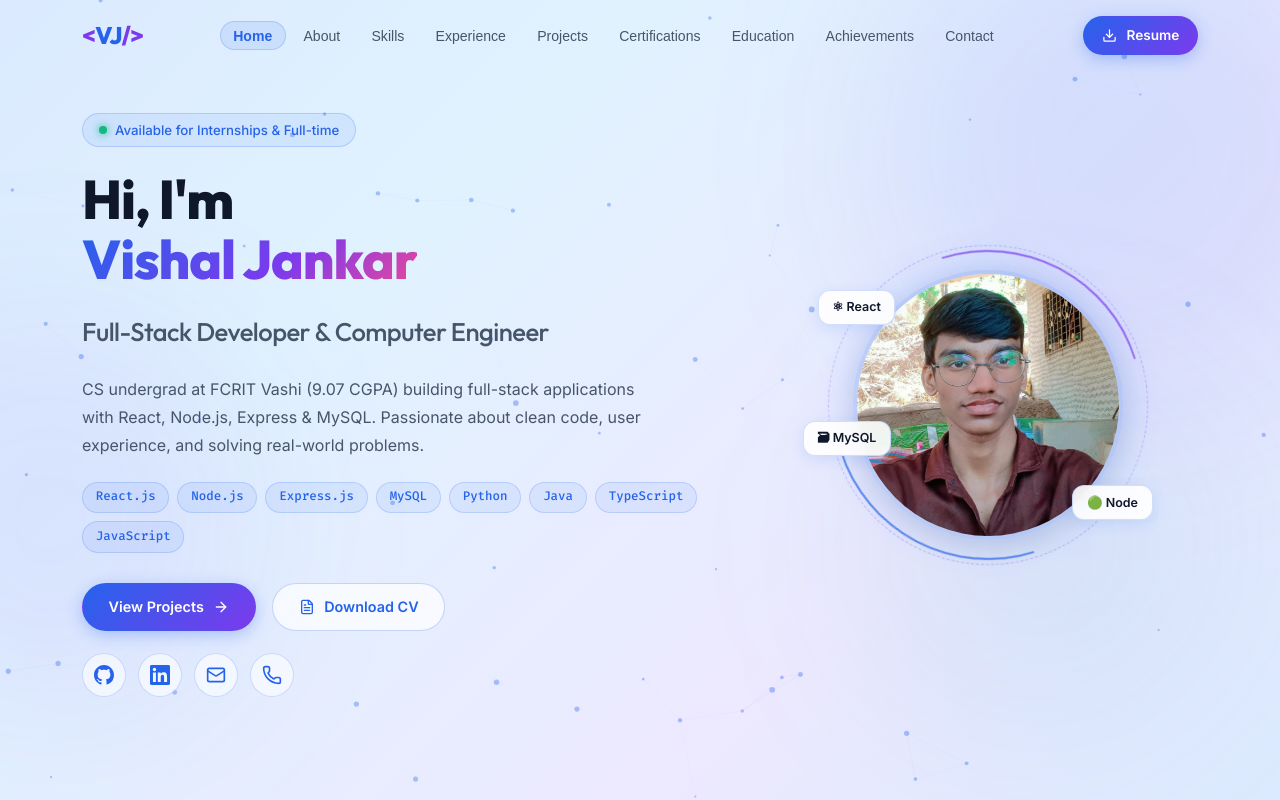
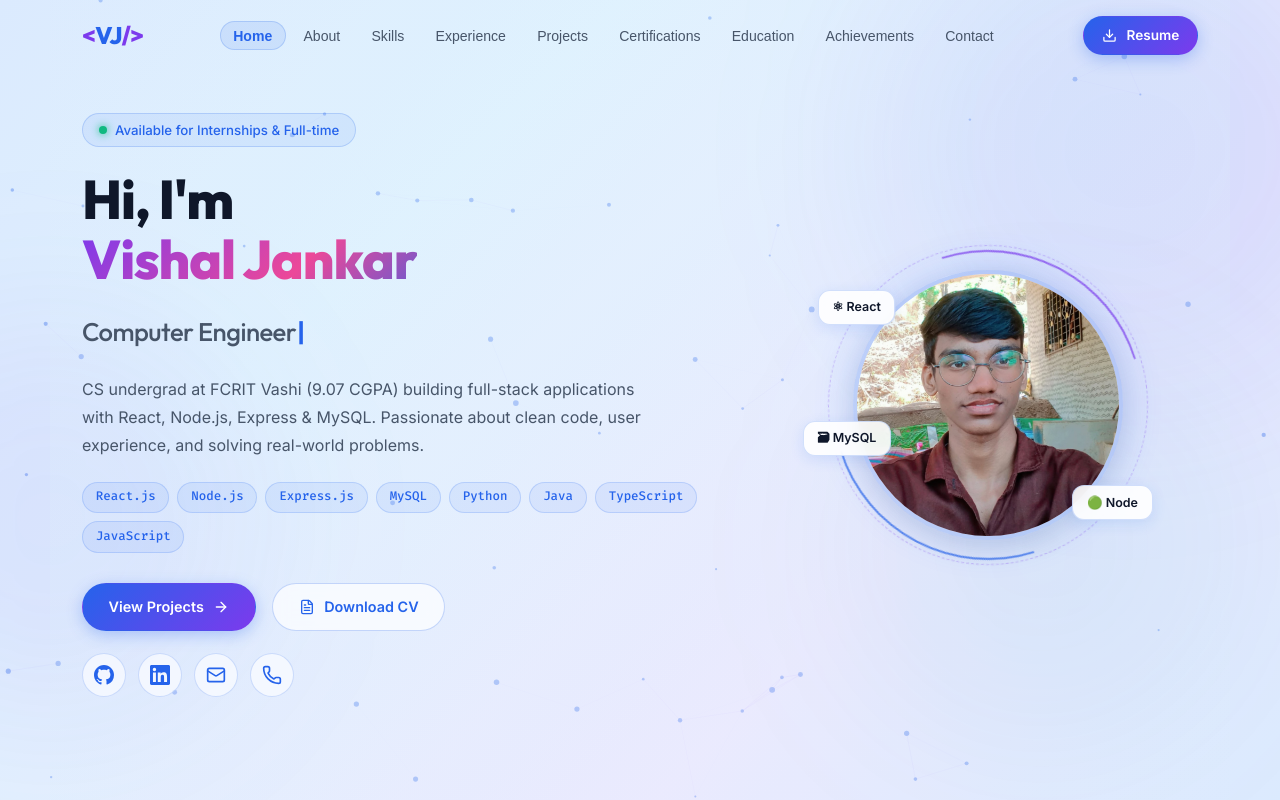
Before and after one commit to Vishalj154/June_2026_Portfolio, a React (Vite) app: page / in a window 1280 px wide. Shown: the top 800 px of the page. Built offline with nearby package versions, Linux system fonts and the light colour scheme.

Commit message:
feat: implement project showcase, skill visualization, and global styling for portfolio

```diff
--- a/src/App.tsx
+++ b/src/App.tsx
@@ -11,10 +11,14 @@ import Achievements from './components/Achievements';
 import Contact from './components/Contact';
 import Footer from './components/Footer';
 import BackgroundParticles from './components/BackgroundParticles';
+import CustomCursor from './components/CustomCursor';
 
 function App() {
   return (
     <div className="app-wrapper">
+      {/* Custom Cursor Glow */}
+      <CustomCursor />
+
       {/* Background Particles Canvas */}
       <BackgroundParticles />
 
--- /dev/null
+++ b/src/components/CustomCursor.tsx
@@ -0,0 +1,68 @@
+import { useEffect, useState } from 'react';
+import { motion, useMotionValue, useSpring } from 'framer-motion';
+
+export default function CustomCursor() {
+  const cursorX = useMotionValue(-100);
+  const cursorY = useMotionValue(-100);
+  const [hovered, setHovered] = useState(false);
+
+  const springConfig = { damping: 30, stiffness: 300 };
+  const cursorXSpring = useSpring(cursorX, springConfig);
+  const cursorYSpring = useSpring(cursorY, springConfig);
+
+  useEffect(() => {
+    const moveCursor = (e: MouseEvent) => {
+      // Offset by half of cursor width/height to center it
+      cursorX.set(e.clientX - 16);
+      cursorY.set(e.clientY - 16);
+    };
+
+    const handleMouseOver = (e: MouseEvent) => {
+      const target = e.target as HTMLElement;
+      // Check if target is a link, button, card, or has cursor-pointer
+      const isInteractive =
+        target.tagName === 'A' ||
+        target.tagName === 'BUTTON' ||
+        target.closest('a') ||
+        target.closest('button') ||
+        target.closest('.skill-pill') ||
+        target.closest('.glass-card') ||
+        window.getComputedStyle(target).cursor === 'pointer';
+
+      setHovered(!!isInteractive);
+    };
+
+    window.addEventListener('mousemove', moveCursor);
+    window.addEventListener('mouseover', handleMouseOver);
+
+    return () => {
+      window.removeEventListener('mousemove', moveCursor);
+      window.removeEventListener('mouseover', handleMouseOver);
+    };
+  }, [cursorX, cursorY]);
+
+  return (
+    <motion.div
+      style={{
+        position: 'fixed',
+        left: cursorXSpring,
+        top: cursorYSpring,
+        width: hovered ? '48px' : '32px',
+        height: hovered ? '48px' : '32px',
+        borderRadius: '50%',
+        background: hovered ? 'rgba(37, 99, 235, 0.25)' : 'rgba(37, 99, 235, 0.15)',
+        boxShadow: hovered
+          ? '0 0 35px 15px rgba(37, 99, 235, 0.25)'
+          : '0 0 20px 8px rgba(37, 99, 235, 0.15)',
+        pointerEvents: 'none',
+        zIndex: 9999,
+        mixBlendMode: 'screen',
+        transformOrigin: 'center',
+      }}
+      animate={{
+        scale: hovered ? 1.2 : 1,
+      }}
+      transition={{ type: 'spring', stiffness: 400, damping: 28 }}
+    />
+  );
+}
--- a/src/components/Hero.css
+++ b/src/components/Hero.css
@@ -1,4 +1,19 @@
-.hero-section { min-height:100vh; display:flex; align-items:center; padding-top:100px; position:relative; }
+.hero-section {
+  min-height: 100vh;
+  display: flex;
+  align-items: center;
+  padding-top: 100px;
+  position: relative;
+  background: linear-gradient(-45deg, rgba(219, 234, 254, 0.18) 0%, rgba(224, 242, 254, 0.18) 35%, rgba(237, 233, 254, 0.18) 70%, rgba(219, 234, 254, 0.18) 100%);
+  background-size: 400% 400%;
+  animation: heroGradientShift 15s ease infinite;
+}
+
+@keyframes heroGradientShift {
+  0% { background-position: 0% 50%; }
+  50% { background-position: 100% 50%; }
+  100% { background-position: 0% 50%; }
+}
 .hero-grid { display:grid; grid-template-columns:1.2fr 0.8fr; gap:4rem; align-items:center; width:100%; }
 
 .hero-left { display:flex; flex-direction:column; gap:1.4rem; }
--- a/src/components/Hero.tsx
+++ b/src/components/Hero.tsx
@@ -1,3 +1,4 @@
+import { useState, useEffect } from 'react';
 import { motion } from 'framer-motion';
 import { ArrowRight, FileText, Mail, Phone } from 'lucide-react';
 import { GithubIcon, LinkedinIcon } from './SocialIcons';
@@ -17,6 +18,48 @@ const up = {
   },
 };
 
+const words = ['Full-Stack Developer', 'Computer Engineer', 'Problem Solver'];
+
+function TypingEffect() {
+  const [index, setIndex] = useState(0);
+  const [subIndex, setSubIndex] = useState(0);
+  const [reverse, setReverse] = useState(false);
+  const [blink, setBlink] = useState(true);
+
+  useEffect(() => {
+    const timer = setInterval(() => {
+      setBlink((prev) => !prev);
+    }, 550);
+    return () => clearInterval(timer);
+  }, []);
+
+  useEffect(() => {
+    if (subIndex === words[index].length + 1 && !reverse) {
+      const timeout = setTimeout(() => setReverse(true), 2500);
+      return () => clearTimeout(timeout);
+    }
+
+    if (subIndex === 0 && reverse) {
+      setReverse(false);
+      setIndex((prev) => (prev + 1) % words.length);
+      return;
+    }
+
+    const timeout = setTimeout(() => {
+      setSubIndex((prev) => prev + (reverse ? -1 : 1));
+    }, reverse ? 45 : 90);
+
+    return () => clearTimeout(timeout);
+  }, [subIndex, reverse, index]);
+
+  return (
+    <span style={{ display: 'inline-block', minWidth: '1px' }}>
+      {words[index].substring(0, subIndex)}
+      <span style={{ opacity: blink ? 1 : 0, color: 'var(--accent-primary)', marginLeft: '1px', fontWeight: 'bold' }}>|</span>
+    </span>
+  );
+}
+
 export default function Hero() {
   const goto = (id: string) => {
     const el = document.getElementById(id);
@@ -34,8 +77,8 @@ export default function Hero() {
           <motion.h1 variants={up} className="hero-name">
             Hi, I'm<br/><span className="gradient-text">Vishal Jankar</span>
           </motion.h1>
-          <motion.h2 variants={up} className="hero-role">
-            Full-Stack Developer &amp; Computer Engineer
+          <motion.h2 variants={up} className="hero-role" style={{ minHeight: '2.2rem', display: 'flex', alignItems: 'center' }}>
+            <TypingEffect />
           </motion.h2>
           <motion.p variants={up} className="hero-desc">
             CS undergrad at FCRIT Vashi (9.07 CGPA) building full-stack applications with
--- a/src/components/Projects.tsx
+++ b/src/components/Projects.tsx
@@ -42,7 +42,16 @@ export default function Projects() {
       </div>
       <div style={{display:'grid',gridTemplateColumns:'repeat(auto-fit,minmax(320px,1fr))',gap:'1.75rem'}}>
         {projects.map((p,i) => (
-          <motion.div key={p.title} className="glass-card" style={{display:'flex',flexDirection:'column',gap:'1.25rem'}} initial={{opacity:0,y:30}} whileInView={{opacity:1,y:0}} viewport={{once:true}} transition={{duration:0.5,delay:i*0.12}}>
+          <motion.div
+            key={p.title}
+            className="glass-card"
+            style={{display:'flex',flexDirection:'column',gap:'1.25rem'}}
+            initial={{opacity:0,y:30}}
+            whileInView={{opacity:1,y:0}}
+            viewport={{once:true}}
+            whileHover={{ y: -8, scale: 1.02 }}
+            transition={{duration:0.5,delay:i*0.12}}
+          >
             <div style={{display:'flex',justifyContent:'space-between',alignItems:'flex-start'}}>
               <div style={{fontSize:'2.5rem'}}>{p.emoji}</div>
               <div style={{display:'flex',gap:'0.5rem'}}>
--- a/src/components/Skills.tsx
+++ b/src/components/Skills.tsx
@@ -96,6 +96,29 @@ const getIcon = (name: string) => {
   }
 };
 
+const containerVariants = {
+  hidden: {},
+  visible: {
+    transition: {
+      staggerChildren: 0.08,
+    }
+  }
+};
+
+const itemVariants = {
+  hidden: { opacity: 0, scale: 0.9, y: 15 },
+  visible: {
+    opacity: 1,
+    scale: 1,
+    y: 0,
+    transition: {
+      type: 'spring',
+      stiffness: 300,
+      damping: 20
+    }
+  }
+};
+
 export default function Skills() {
   return (
     <section id="skills" className="skills-section">
@@ -119,8 +142,14 @@ export default function Skills() {
               <span className="skill-cat-emoji">{cat.emoji}</span>
               <h3 className="skill-cat-title">{cat.title}</h3>
             </div>
-            <div className="skill-items">
-              {cat.skills.map((s, si) => (
+            <motion.div
+              className="skill-items"
+              variants={containerVariants}
+              initial="hidden"
+              whileInView="visible"
+              viewport={{ once: true, margin: "-50px" }}
+            >
+              {cat.skills.map((s) => (
                 <motion.div
                   key={s.n}
                   className="skill-pill"
@@ -128,23 +157,15 @@ export default function Skills() {
                     '--hover-bg': s.color,
                     '--hover-border': s.border,
                   } as React.CSSProperties}
+                  variants={itemVariants}
                   whileHover={{ scale: 1.04, y: -2 }}
                   whileTap={{ scale: 0.98 }}
-                  initial={{ opacity: 0, scale: 0.9 }}
-                  whileInView={{ opacity: 1, scale: 1 }}
-                  viewport={{ once: true }}
-                  transition={{
-                    type: 'spring',
-                    stiffness: 300,
-                    damping: 20,
-                    delay: (ci * 0.1) + (si * 0.05)
-                  }}
                 >
                   <span className="skill-pill-icon">{getIcon(s.n)}</span>
                   <span className="skill-pill-name">{s.n}</span>
                 </motion.div>
               ))}
-            </div>
+            </motion.div>
           </motion.div>
         ))}
       </div>
--- a/src/index.css
+++ b/src/index.css
@@ -57,10 +57,16 @@ section {
 
 /* GRADIENT TEXT */
 .gradient-text {
-  background: linear-gradient(135deg, #2563eb 0%, #7c3aed 60%, #ec4899 100%);
+  background: linear-gradient(135deg, #2563eb 0%, #7c3aed 35%, #ec4899 70%, #2563eb 100%);
+  background-size: 200% auto;
   -webkit-background-clip: text;
   -webkit-text-fill-color: transparent;
   background-clip: text;
+  animation: textShine 5s linear infinite;
+}
+
+@keyframes textShine {
+  to { background-position: 200% center; }
 }
 
 /* SECTION TITLES */
```
